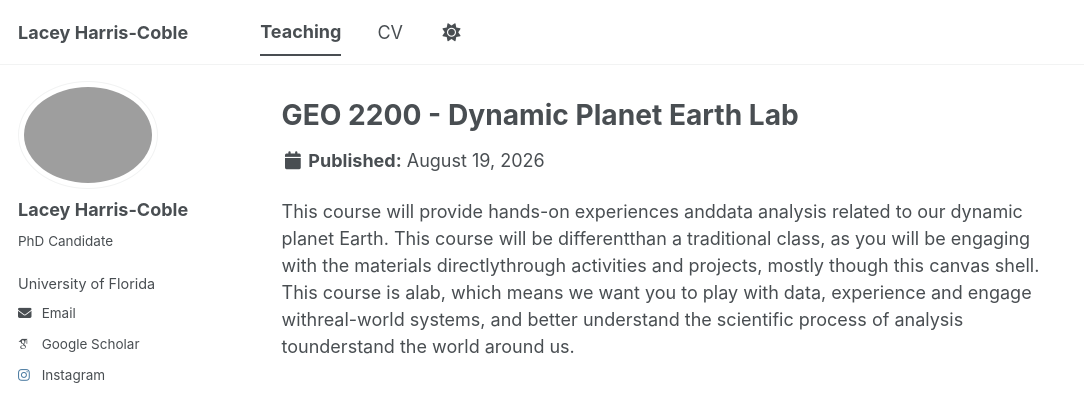
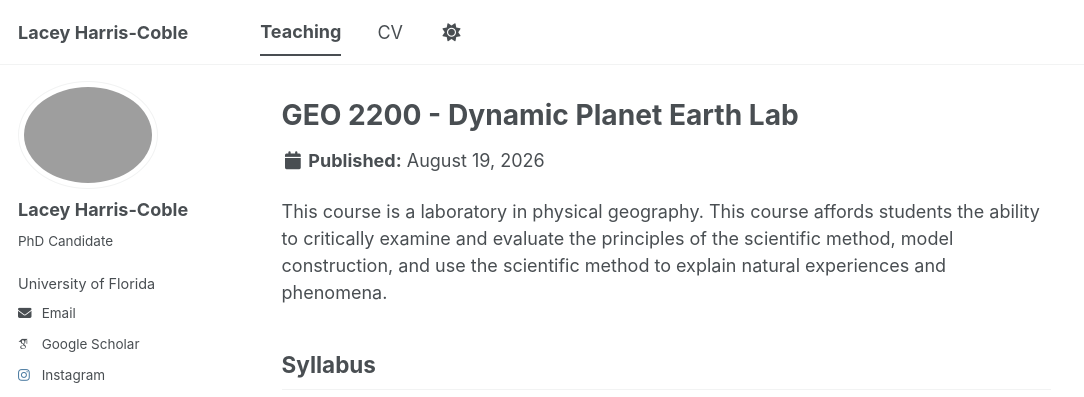
Before and after one commit to lharriscoble/lharriscoble.github.io, a Jekyll site: the page built from _teaching/geo2200.md, in a window 1280 px wide and 900 px high, cut to the strip 0-397 px from the top of the window. Shown: the whole strip, without its empty margins (0-1084 px from the left). Built offline with Jekyll 4.4.1, drawn with Linux system fonts in a browser that asks for light colours; some web fonts are replaced; a script bundle is joined from its source files by our own code; library files that are not in the unit come from our copies.

Commit message:
Update geo2200.md

```diff
--- a/_teaching/geo2200.md
+++ b/_teaching/geo2200.md
@@ -5,7 +5,8 @@ author_profile: true
 share: false
 ---
 
-This course will provide hands-on experiences anddata analysis related to our dynamic planet Earth. This course will be differentthan a traditional class, as you will be engaging with the materials directlythrough activities and projects, mostly though this canvas shell. This course is alab, which means we want you to play with data, experience and engage withreal-world systems, and better understand the scientific process of analysis tounderstand the world around us.
+This course is a laboratory in physical geography. This course affords students the ability to critically examine and evaluate the principles of the
+scientific method, model construction, and use the scientific method to explain natural experiences and phenomena.
 
 ## Syllabus
 <iframe src="/files/GEO_2200_syllabus.pdf" width="100%" height="600px">
```
